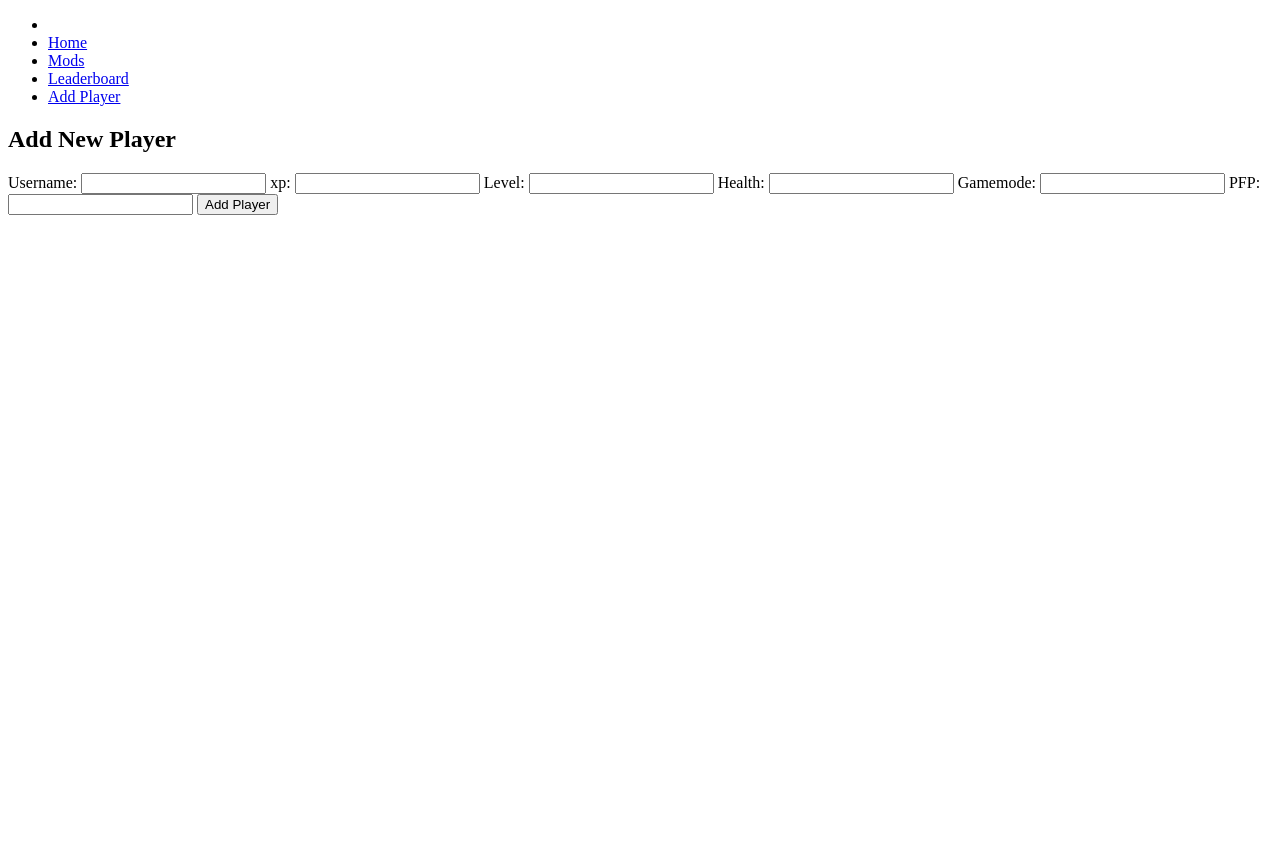
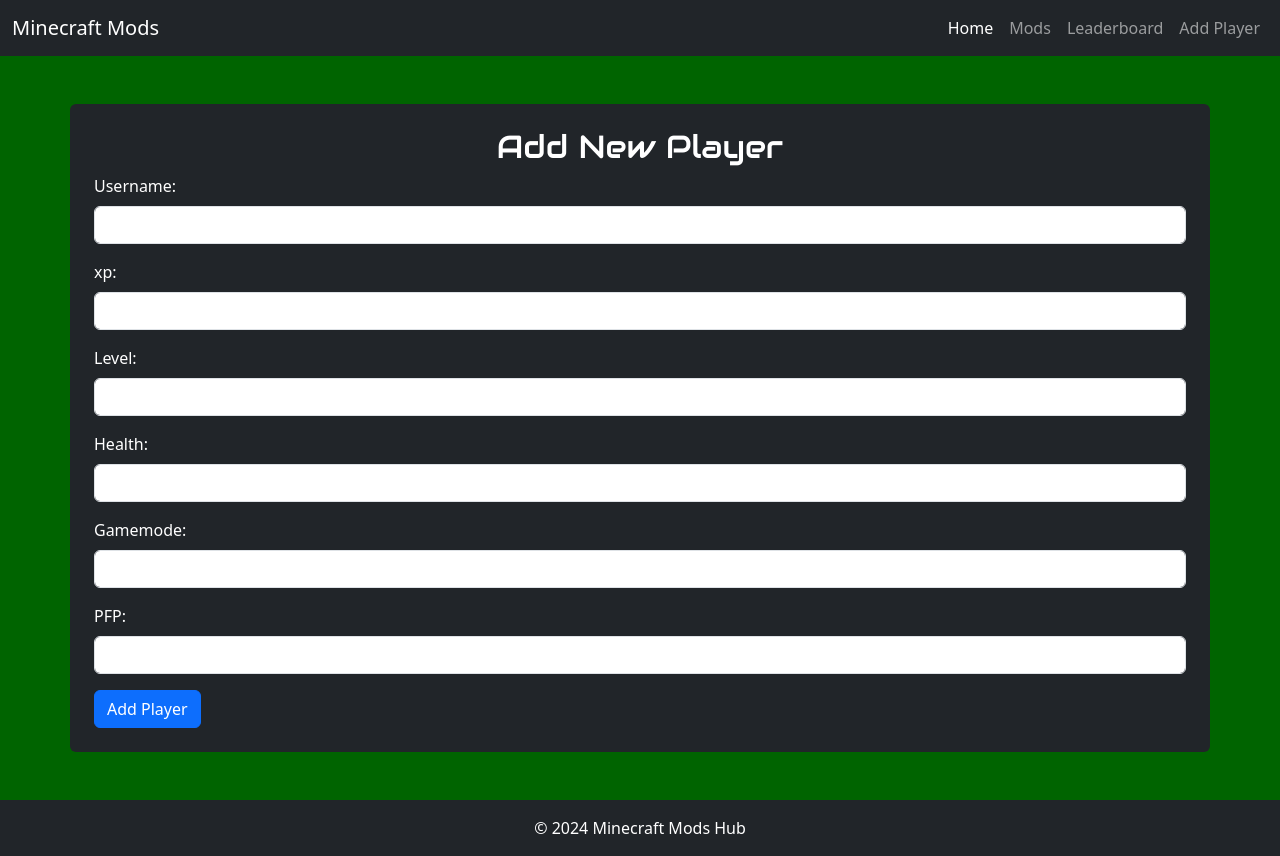
Before and after one commit to avi1coding/Avi_Minecraft_Mods, a website: page public/add.html in a window 1280 px wide. Before the commit the page ends 800 px from the top, so only its background shows below. Drawn offline with nearby package versions, Linux system fonts and the light colour scheme.

Commit message:
Push latest updates

```diff
--- a/app.js
+++ b/app.js
@@ -22,7 +22,7 @@
 const db = mysql.createConnection({
     host: 'localhost',
     user: 'root',
-    password: 'mysql',
+    password: 'avisql9$',
     database: 'minecraft_mods'
 });
 
--- a/public/add.html
+++ b/public/add.html
@@ -4,63 +4,82 @@
 <head>
     <meta charset="UTF-8">
     <meta name="viewport" content="width=device-width, initial-scale=1.0">
+    <link rel="preconnect" href="https://fonts.googleapis.com">
+<link rel="preconnect" href="https://fonts.gstatic.com" crossorigin>
+<link href="https://fonts.googleapis.com/css2?family=Audiowide&display=swap" rel="stylesheet">
     <title>Add Player</title>
+    <link href="https://cdn.jsdelivr.net/npm/bootstrap@5.3.8/dist/css/bootstrap.min.css" rel="stylesheet"
+        integrity="sha384-sRIl4kxILFvY47J16cr9ZwB07vP4J8+LH7qKQnuqkuIAvNWLzeN8tE5YBujZqJLB" crossorigin="anonymous">
+    <link rel="stylesheet" href="style.css">
 </head>
 
-<body>
-    <nav>
-        <ul>
-            <li>
-
-            </li>
-
-            <li>
-                <a href="index.html">Home</a>
-            </li>
-
-            <li>
-                <a href="mods.html">Mods</a>
-            </li>
-
-            <li>
-                <a href="/leadership">Leaderboard</a>
-            </li>
-
-            <li>
-                <a href="add.html">Add Player</a>
-            </li>
-        </ul>
-
+<body style="background-color: darkgreen;">
+    <nav class="navbar navbar-expand-lg navbar-dark bg-dark">
+        <div class="container-fluid">
+            <a class="navbar-brand" href="#">Minecraft Mods</a>
+            <button class="navbar-toggler" type="button" data-bs-toggle="collapse" data-bs-target="#navbarNav">
+                <span class="navbar-toggler-icon"></span>
+            </button>
+            <div class="collapse navbar-collapse" id="navbarNav">
+                <ul class="navbar-nav ms-auto">
+                    <li class="nav-item">
+                        <a class="nav-link active" href="index.html">Home</a>
+                    </li>
+                    <li class="nav-item">
+                        <a class="nav-link" href="mods.html">Mods</a>
+                    </li>
+                    <li class="nav-item">
+                        <a class="nav-link" href="/leadership">Leaderboard</a>
+                    </li>
+                    <li class="nav-item">
+                        <a class="nav-link" href="add.html">Add Player</a>
+                    </li>
+                </ul>
+            </div>
+        </div>
     </nav>
 
 
 
-        <h2>Add New Player</h2>
-        <form action="/addplayer" method="POST">
-          <label for="username">Username:</label>
-          <input type="text" id="username" name="username" required />
 
-          <label for="xp">xp:</label>
-          <input type = "number" id="xp" name="xp" required>
+    <div class = "container mt-5 bg-dark text-white p-4 rounded">
+    <form action="/addplayer" method="POST">
+         <h2 class = "text-center audiowide-regular">Add New Player</h2>
+        <div class = "mb-3">
+            <label for="username" class = "form-label">Username:</label>
 
-          <label for="level">Level:</label>
-          <input type="number" id="level" name="level" required />
+        <input type="text" id="username" name="username" class = "form-control" required />
 
-          <label for="Health">Health:</label>
-          <input type="number" id="health" name="health" step="0.01" required />
+        </div>
+<div class = "mb-3">
+        <label for="xp" class = "form-label">xp:</label>
+        <input type="number" id="xp" name="xp" class = "form-control" required>
+</div>
+<div class = "mb-3">
+        <label for="level" class = "form-label">Level:</label>
+        <input type="number" id="level" name="level" class = "form-control" required />
+</div>
+<div class = "mb-3">
+        <label for="Health" class = "form-label">Health:</label>
+        <input type="number" id="health" name="health" class = "form-control" step="0.01" required />
+</div>
+<div class = "mb-3">
+        <label for="gamemode" class = "form-label">Gamemode:</label>
+        <input type="text" id="gamemode" name="gamemode" class = "form-control" step="0.01" required />
+</div>
+<div class = "mb-3">
+        <label for="pfp" class = "form-label">PFP:</label>
+        <input type="url" id="pfp" name="pfp" class = "form-control" step="0.01" required />
+</div>
+        <button type="submit" class = "btn btn-primary">Add Player</button>
+    </form>
+    </div>
 
-          <label for="gamemode">Gamemode:</label>
-          <input type="text" id="gamemode" name="gamemode" step="0.01" required />
-
-          <label for="pfp">PFP:</label>
-          <input type="url" id="pfp" name="pfp" step="0.01" required />
-
-
-          <button type="submit">Add Player</button>
-        </form>
-
-
-
+ <footer class="bg-dark text-white text-center py-3 mt-5">
+        <p class="mb-0">&copy; 2024 Minecraft Mods Hub</p>
+    </footer>
+     <script src="https://cdn.jsdelivr.net/npm/bootstrap@5.3.8/dist/js/bootstrap.bundle.min.js"
+        integrity="sha384-ENjdO4Dr2bkBIFxQpeoA6V6gBiFeWPGFN9MuhOf23Q9Ifjh" crossorigin="anonymous"></script>
 </body>
 
 </html>
--- a/public/style.css
+++ b/public/style.css
@@ -3,3 +3,6 @@
   font-weight: 400;
   font-style: normal;
 }
+a{
+  text-decoration: none;
+}
```
Also changed, not shown: public/mods.html (+48 -1 lines).
